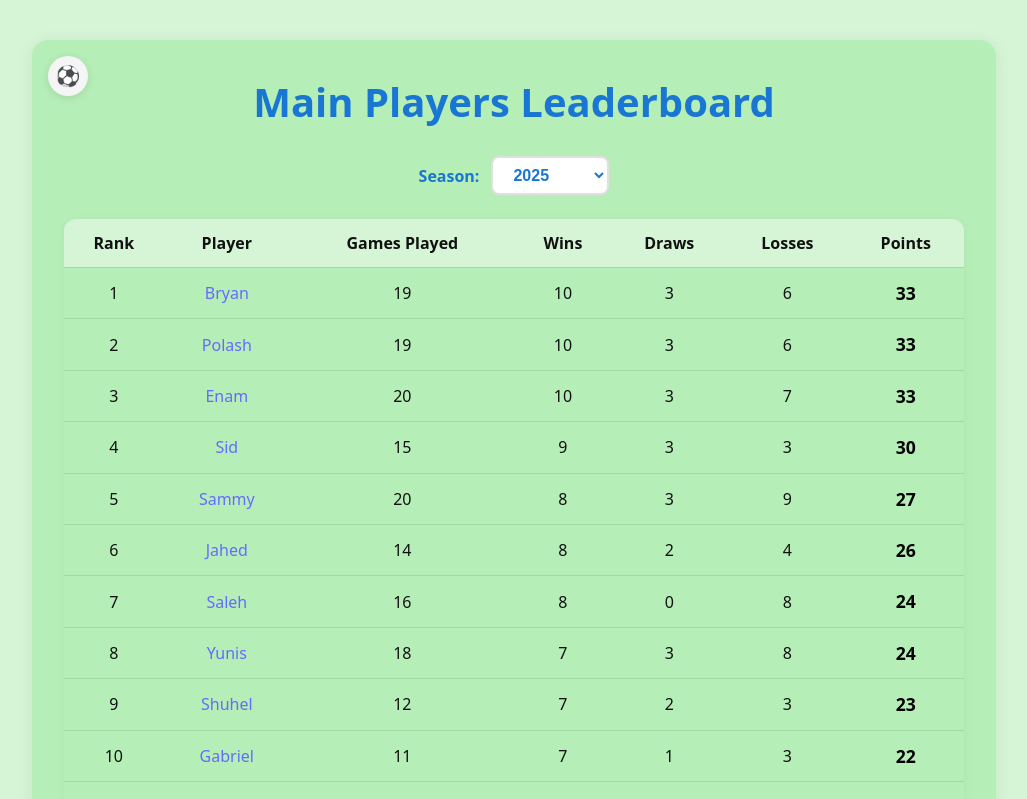
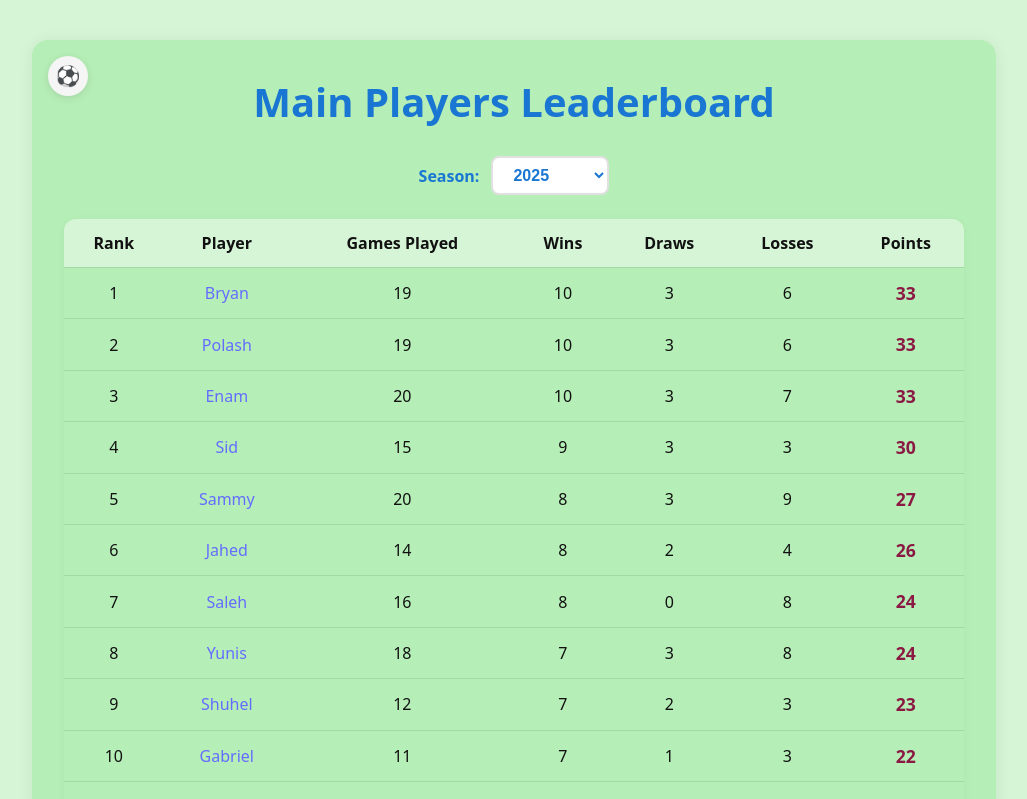
Before and after one commit to jahed04368/saturday-football-league, a React (Vite) app: page /saturday-games/main in a window 1280 px wide. Shown: the top 799 px of the page, without its empty margins (126-1153 px from the left). Built offline with nearby package versions, Linux system fonts and the light colour scheme.

Commit message:
Change points column color to dark red/burgundy

```diff
--- a/src/MainPlayersTable.module.css
+++ b/src/MainPlayersTable.module.css
@@ -48,7 +48,7 @@ tr:hover {
 }
 
 .pointsColumn {
-  color: #000 !important;
+  color: #8a1a43 !important;
   font-weight: 700;
   font-size: 1.1em;
 }
--- a/src/ReplacementsTable.module.css
+++ b/src/ReplacementsTable.module.css
@@ -48,7 +48,7 @@ tr:hover {
 }
 
 .pointsColumn {
-  color: #000 !important;
+  color: #8a1a43 !important;
   font-weight: 700;
   font-size: 1.1em;
 }
```
